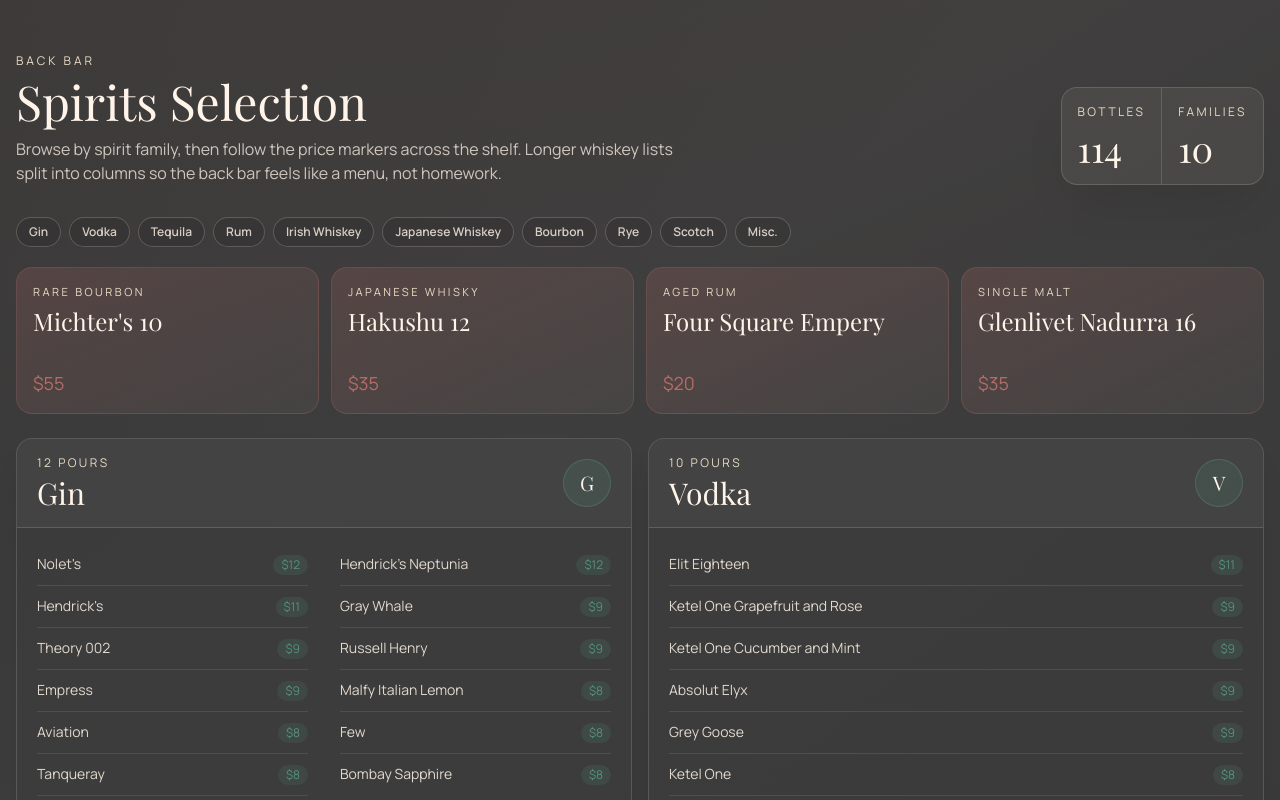
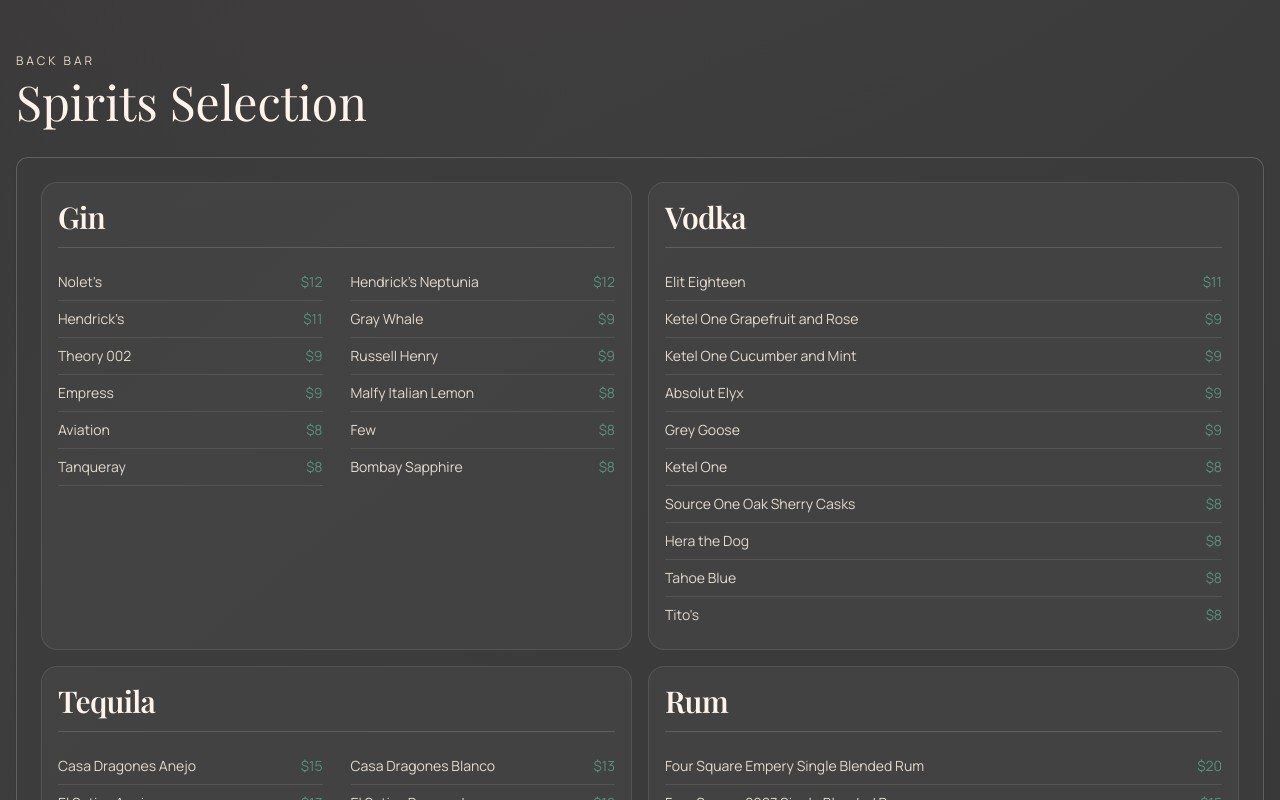
Before and after one commit to stephenstewert/atlaslanding.bar, a Next.js app: page / in a window 1280 px wide. Shown: the part 3040-3840 px from the top of the page. Built offline with nearby package versions, Linux system fonts and the light colour scheme; a web font is replaced by a local one.

Commit message:
Simplify spirits menu layout

```diff
--- a/src/app/page.tsx
+++ b/src/app/page.tsx
@@ -272,15 +272,6 @@ const snacks = [
   ["Pub Mix", ""],
   ["OBOUR Hummus & Pita Chips", "$12"]
 ];
-
-const spiritHighlights = [
-  ["Rare Bourbon", "Michter's 10", "$55"],
-  ["Japanese Whisky", "Hakushu 12", "$35"],
-  ["Aged Rum", "Four Square Empery", "$20"],
-  ["Single Malt", "Glenlivet Nadurra 16", "$35"]
-];
-
-const spiritBottleCount = spirits.reduce((total, group) => total + group.items.length, 0);
 
 const hours = [
   "Monday: 3pm - 10pm",
@@ -562,100 +553,50 @@ export default function Home() {
       </section>
 
       <section id="spirits" className="container pb-16 md:pb-20">
-        <div className="mb-8 grid gap-6 lg:grid-cols-[minmax(0,0.9fr)_minmax(360px,0.55fr)] lg:items-end">
-          <div>
+        <div className="mb-8">
           <p className="mb-2 text-xs uppercase tracking-[0.25em] text-sandDune">Back Bar</p>
           <h2 className="font-display text-4xl text-linen md:text-5xl">Spirits Selection</h2>
-            <p className="mt-3 max-w-2xl text-sm leading-6 text-linen/75 md:text-base">
-              Browse by spirit family, then follow the price markers across the shelf. Longer
-              whiskey lists split into columns so the back bar feels like a menu, not homework.
-            </p>
-          </div>
-          <div className="grid grid-cols-2 overflow-hidden rounded-2xl border border-linen/15 bg-linen/[0.06] text-linen shadow-2xl shadow-black/10 sm:max-w-md lg:justify-self-end">
-            <div className="border-r border-linen/15 p-4">
-              <p className="text-xs uppercase tracking-[0.2em] text-sandDune">Bottles</p>
-              <p className="mt-2 font-display text-4xl">{spiritBottleCount}</p>
-            </div>
-            <div className="p-4">
-              <p className="text-xs uppercase tracking-[0.2em] text-sandDune">Families</p>
-              <p className="mt-2 font-display text-4xl">{spirits.length}</p>
-            </div>
-          </div>
         </div>
 
-        <div className="motion-up mb-5 flex gap-2 overflow-x-auto pb-2 [scrollbar-width:none] md:flex-wrap md:overflow-visible md:pb-0 [&::-webkit-scrollbar]:hidden">
-          {spirits.map((group) => (
-            <Badge
-              key={group.category}
-              variant="outline"
-              className="shrink-0 rounded-full border-linen/20 bg-black/10 px-3 py-1.5 text-xs text-linen/80"
-            >
-              {group.category}
-            </Badge>
-          ))}
-        </div>
-
-        <div className="motion-up mb-6 grid gap-3 md:grid-cols-4">
-          {spiritHighlights.map(([label, name, price], idx) => (
-            <div
-              key={name}
-              className="rounded-2xl border border-lobsterPink/25 bg-gradient-to-br from-lobsterPink/20 to-linen/[0.04] p-4"
-              style={{ animationDelay: `${idx * 50}ms` }}
-            >
-              <p className="text-[0.7rem] uppercase tracking-[0.22em] text-sandDune">{label}</p>
-              <p className="mt-2 min-h-12 font-display text-2xl leading-none text-linen">{name}</p>
-              <p className="mt-3 text-lg text-lobsterPink">{price}</p>
-            </div>
-          ))}
-        </div>
-
-        <div className="grid items-start gap-4 lg:grid-cols-2">
+        <Card className="motion-up border-linen/20 bg-gunmetal/80">
+          <CardContent className="grid gap-4 p-4 md:grid-cols-2 md:p-6">
             {spirits.map((group, idx) => {
-            const isDeepList = group.items.length > 10;
+              const isLongList = group.items.length > 10;
 
               return (
-              <article
+                <section
                   key={group.category}
-                className={`motion-up overflow-hidden rounded-2xl border border-linen/15 bg-gunmetal/80 shadow-xl shadow-black/10 ${
-                  group.category === "Bourbon" ? "lg:col-span-2" : ""
+                  className={`motion-up rounded-lg border border-linen/10 bg-linen/[0.035] p-4 ${
+                    group.category === "Bourbon" ? "md:col-span-2" : ""
                   }`}
                   style={{ animationDelay: `${idx * 50}ms` }}
                 >
-                <div className="flex items-center justify-between gap-4 border-b border-linen/15 bg-linen/[0.04] px-5 py-4">
-                  <div>
-                    <p className="text-xs uppercase tracking-[0.2em] text-sandDune">
-                      {group.items.length} pours
-                    </p>
-                    <h3 className="mt-1 font-display text-3xl text-linen">{group.category}</h3>
-                  </div>
-                  <div className="flex h-12 w-12 shrink-0 items-center justify-center rounded-full border border-jungleTeal/40 bg-jungleTeal/15 font-display text-xl text-linen">
-                    {group.category.slice(0, 1)}
-                  </div>
-                </div>
+                  <CardTitle className="mb-4 border-b border-linen/15 pb-3 font-display text-2xl text-linen md:text-3xl">
+                    {group.category}
+                  </CardTitle>
                   <ul
-                  className={`grid gap-x-8 px-5 py-4 text-sm text-linen/85 ${
-                    isDeepList ? "sm:grid-cols-2" : ""
-                  } ${group.category === "Bourbon" ? "xl:grid-cols-3" : ""}`}
+                    className={`grid gap-x-7 text-sm text-linen/85 ${
+                      isLongList ? "sm:grid-cols-2" : ""
+                    } ${group.category === "Bourbon" ? "lg:grid-cols-3" : ""}`}
                   >
                     {group.items.map((item) => {
                       const { name, price } = splitPrice(item);
                       return (
                         <li
                           key={item}
-                        className="grid grid-cols-[minmax(0,1fr)_auto] items-baseline gap-3 border-b border-linen/10 py-2.5 last:border-b-0"
+                          className="grid grid-cols-[minmax(0,1fr)_auto] items-baseline gap-3 border-b border-linen/10 py-2 last:border-b-0"
                         >
                           <span className="leading-5">{name}</span>
-                        <span className="rounded-full bg-jungleTeal/15 px-2 py-0.5 text-xs text-jungleTeal">
-                          {price}
-                        </span>
+                          <span className="shrink-0 text-jungleTeal">{price}</span>
                         </li>
                       );
                     })}
                   </ul>
-              </article>
+                </section>
               );
             })}
-        </div>
+          </CardContent>
+        </Card>
       </section>
 
       <section id="visit" className="container pb-20">
```
Lines whose indentation alone changed are shown as unchanged.
